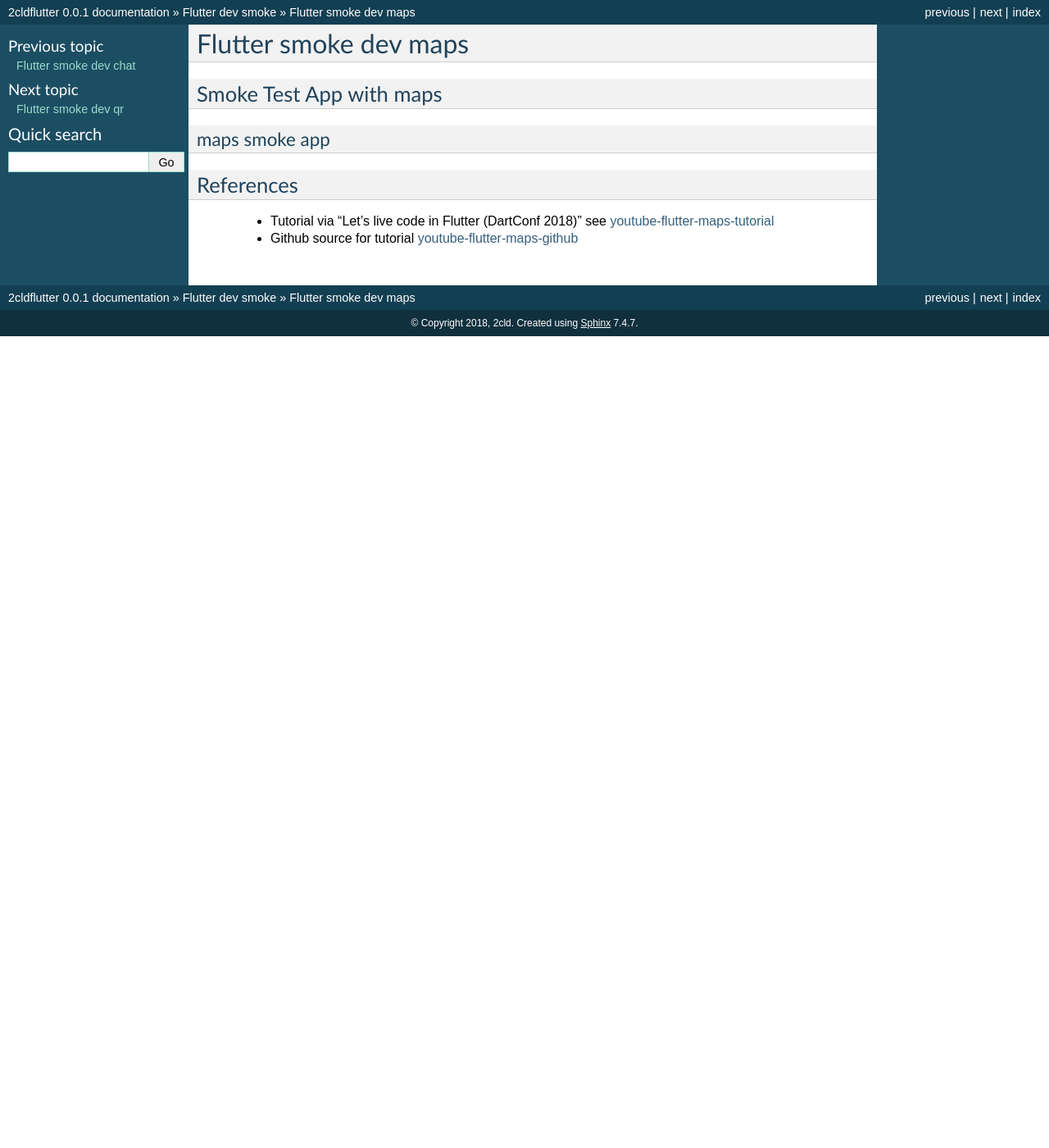
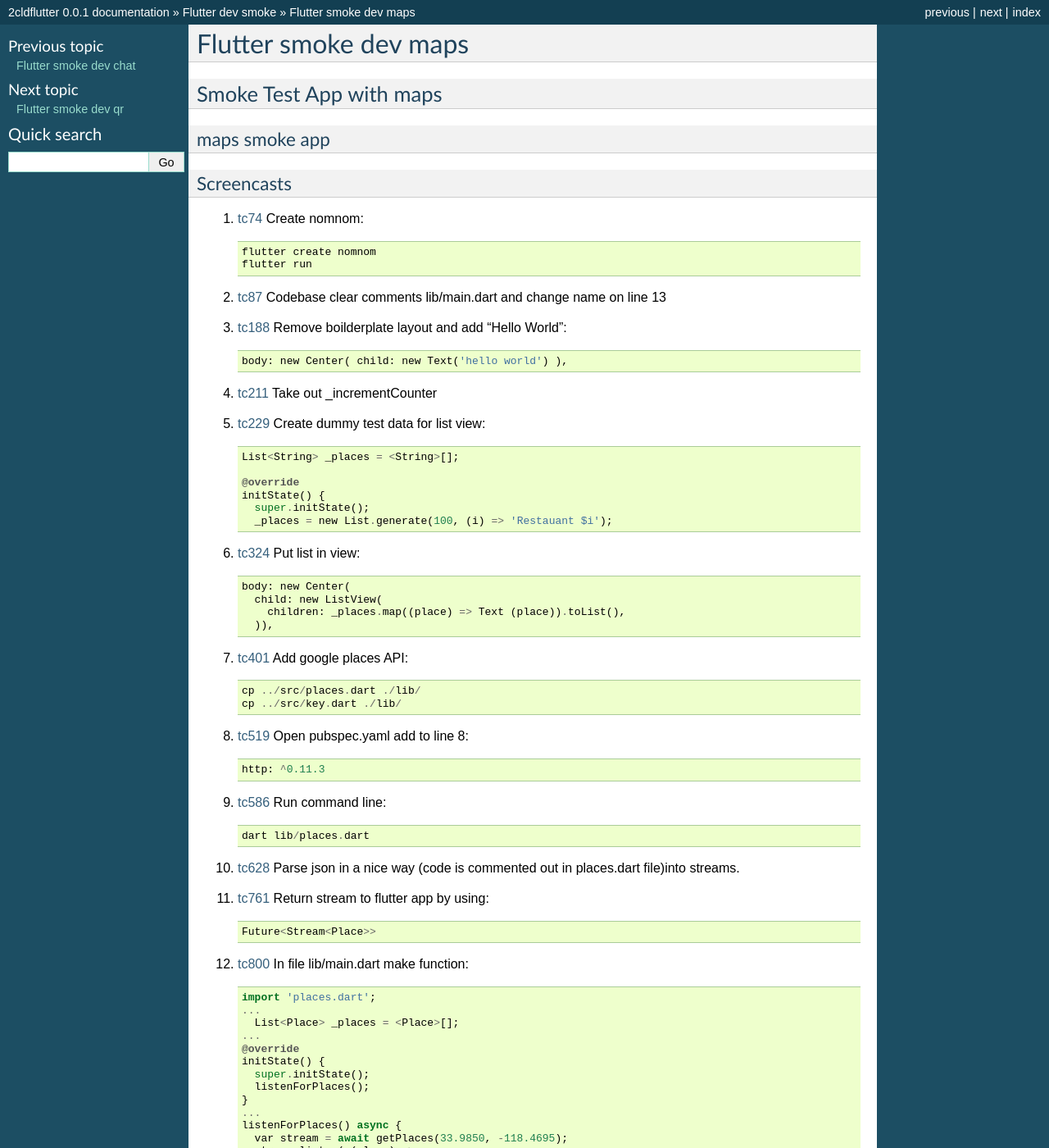
Before and after one commit to 2cld/flutter, a Sphinx documentation site: the page built from docs/source/flutter-dev-smoke-maps.rst, in a window 1280 px wide and 1400 px high. Shown: the whole window at 82% size. Built offline with Sphinx 7.4.7, drawn with Linux system fonts in a browser that asks for light colours; some of the changed text lies outside the part shown.

Commit message:
flutter-dev-smoke-maps document

```diff
--- a/docs/source/flutter-dev-smoke-maps.rst
+++ b/docs/source/flutter-dev-smoke-maps.rst
@@ -7,6 +7,99 @@
 
 maps smoke app
 --------------
+
+Screencasts
+-----------
+
+#. tc74_ Create nomnom::
+
+    flutter create nomnom
+    flutter run
+
+#. tc87_ Codebase clear comments lib/main.dart and change name on line 13
+#. tc188_ Remove boilderplate layout and add "Hello World"::
+
+      body: new Center( child: new Text('hello world') ),
+
+#. tc211_ Take out _incrementCounter
+#. tc229_ Create dummy test data for list view::
+
+      List<String> _places = <String>[];
+
+      @override
+      initState() {
+        super.initState();
+        _places = new List.generate(100, (i) => 'Restauant $i');
+
+#. tc324_ Put list in view::
+
+      body: new Center(
+        child: new ListView(
+          children: _places.map((place) => Text (place)).toList(),
+        )),
+
+#. tc401_ Add google places API::
+
+    cp ../src/places.dart ./lib/
+    cp ../src/key.dart ./lib/
+
+#. tc519_ Open pubspec.yaml add to line 8::
+
+      http: ^0.11.3
+
+#. tc586_ Run command line::
+
+      dart lib/places.dart
+
+#. tc628_ Parse json in a nice way (code is commented out in places.dart file)into streams.
+
+#. tc761_ Return stream to flutter app by using::
+
+      Future<Stream<Place>>
+
+#. tc800_ In file lib/main.dart make function::
+
+    import 'places.dart';
+    ...
+      List<Place> _places = <Place>[];
+    ...
+    @override
+    initState() {
+      super.initState();
+      listenForPlaces();
+    }
+    ...
+    listenForPlaces() async {
+      var stream = await getPlaces(33.9850, -118.4695);
+      stream.listen( (place) =>
+        setState[ () => _places.add(place))
+      );
+    }
+    ...
+        children: _places.map((place) => new Text(place.name)).toList(),
+    ...
+
+#. tc984_ Should get a 'non-pretty' list
+
+.. _tc74: https://youtu.be/iflV0D0d1zQ?t=74
+.. _tc87: https://youtu.be/iflV0D0d1zQ?t=87
+.. _tc188: https://youtu.be/iflV0D0d1zQ?t=188
+.. _tc211: https://youtu.be/iflV0D0d1zQ?t=211
+.. _tc229: https://youtu.be/iflV0D0d1zQ?t=229
+.. _tc324: https://youtu.be/iflV0D0d1zQ?t=324
+.. _tc401: https://youtu.be/iflV0D0d1zQ?t=401
+.. _tc519: https://youtu.be/iflV0D0d1zQ?t=519
+.. _tc586: https://youtu.be/iflV0D0d1zQ?t=586
+.. _tc628: https://youtu.be/iflV0D0d1zQ?t=628
+.. _tc761: https://youtu.be/iflV0D0d1zQ?t=761
+.. _tc800: https://youtu.be/iflV0D0d1zQ?t=800
+.. _tc984: https://youtu.be/iflV0D0d1zQ?t=984
+
+.. raw:: html
+
+    <div style="position: relative; padding-bottom: 5.25%; height: 0; overflow: hidden; max-width: 100%; height: auto;">
+    <iframe width="854" height="480" src="https://youtu.be/iflV0D0d1zQ" frameborder="0" allow="autoplay; encrypted-media" allowfullscreen></iframe>
+    </div>
 
 
 ==========
```
Also changed, not shown: docs/source/flutter-dev-smoke-qr.rst (+23 -0 lines).
